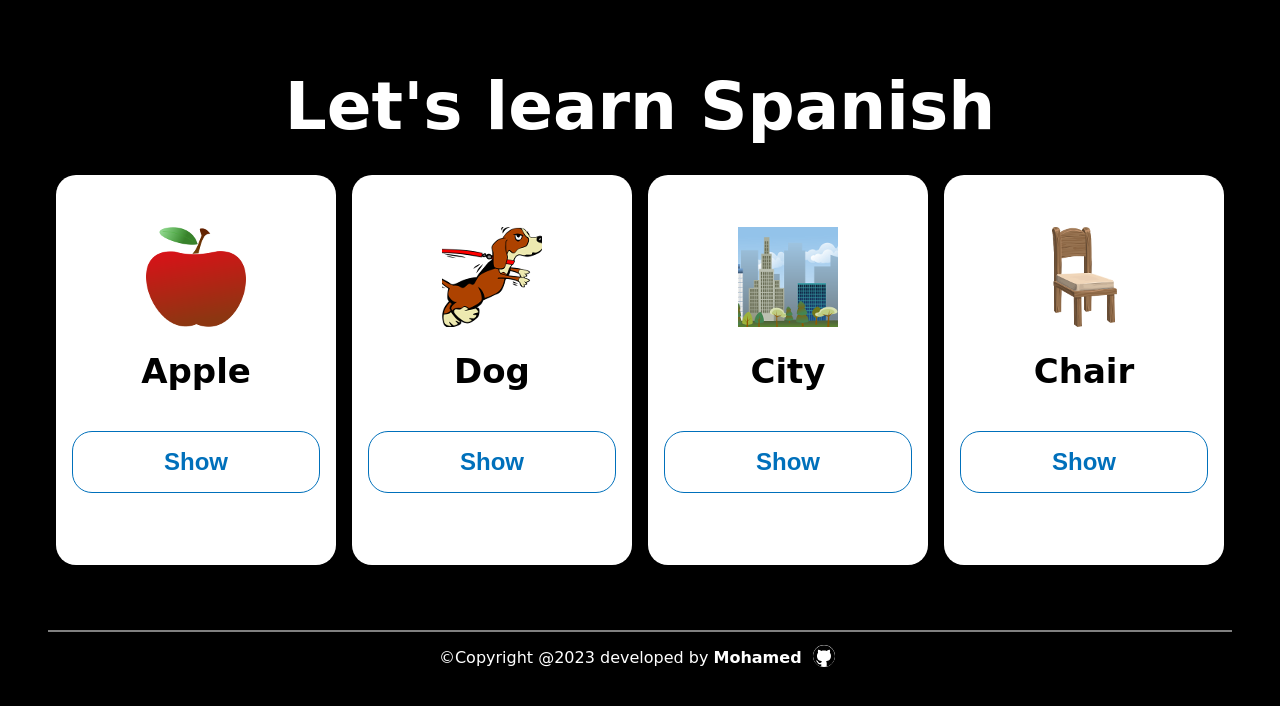
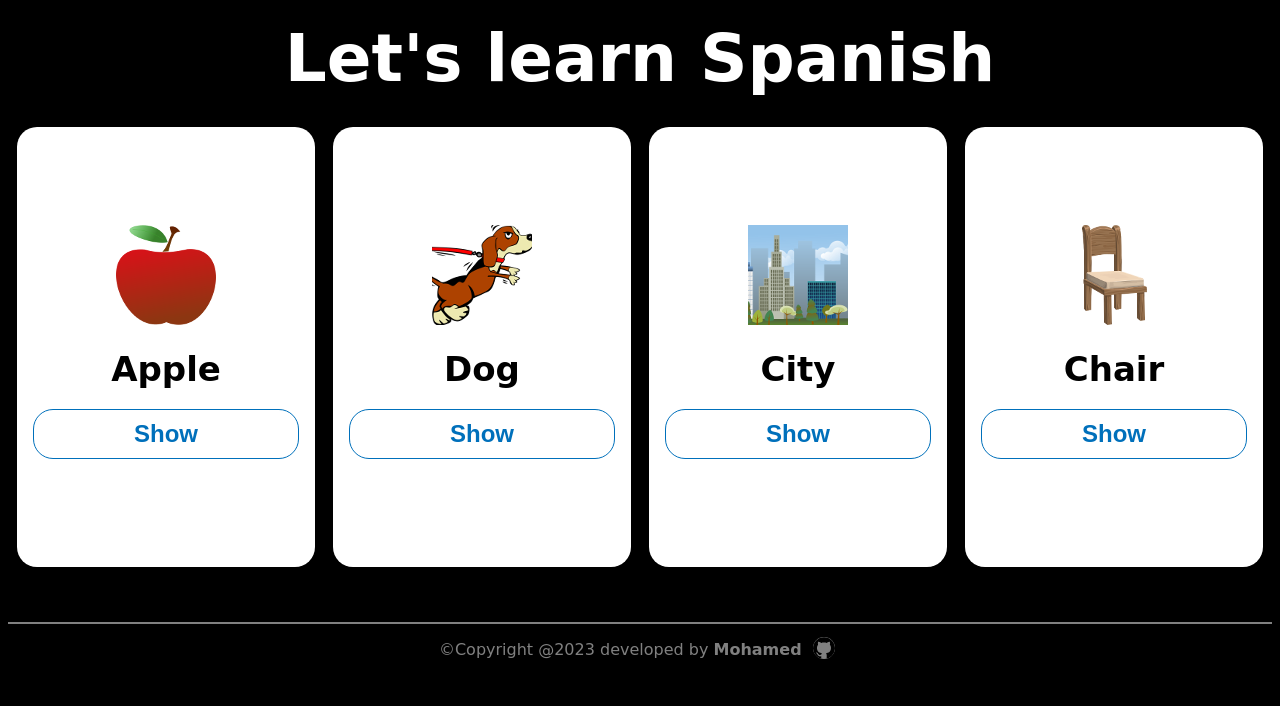
Before and after one commit to MMGGYY66/lets-learn-spanish, a plain HTML site: page index.html in a window 1280 px wide. Drawn offline with Linux system fonts and the light colour scheme.

Commit message:
add style to footer

```diff
--- a/style.css
+++ b/style.css
@@ -1,5 +1,4 @@
 body {
-	padding: 40px;
 	background: #000;
 	font-family: cursive, sans-serif;
 }
@@ -15,7 +14,7 @@ h1 {
 	display: flex;
 	flex-flow: row wrap;
 	justify-content: space-around;
-	height: 400px;
+	height: 450px;
 }
 .card {
 	display:flex;
@@ -32,7 +31,7 @@ h1 {
 .card-title,
 .card-answer {
 	margin-top: 20px;
-	margin-bottom: 20px;
+	margin-bottom: 10px;
 	text-align: center;
 	font-weight: bold;
 	font-size: 34px;
@@ -42,10 +41,10 @@ h1 {
 .card-button {
 	width: 100%;
 	font-weight: bold;
-	margin: 20px 0;
+	margin: 10px 0;
 	border: 1px solid #0070bb;
 	background: white;
-	padding: 16px;
+	padding: 10px;
 	color: #0070bb;
 	font-size: 24px;
 	border-radius: 20px;
@@ -67,20 +66,19 @@ footer {
   box-sizing: border-box;
   text-align: center;
 	border-top: 2px solid gray;
-  /* height: 66px; */
-	margin: 65px 0 0;
-	color: white;
+	margin: 55px 0 0;
+	color: gray;
 }
 
 footer a {
   text-decoration: none;
-	color: white;
+	color: gray;
 }
 
 footer img {
   width: 1.4rem;
   color: white;
-	background-color: white;
+	background-color: gray;
   margin: -4px 6px;
 	border-radius: 50%;
 }
```
